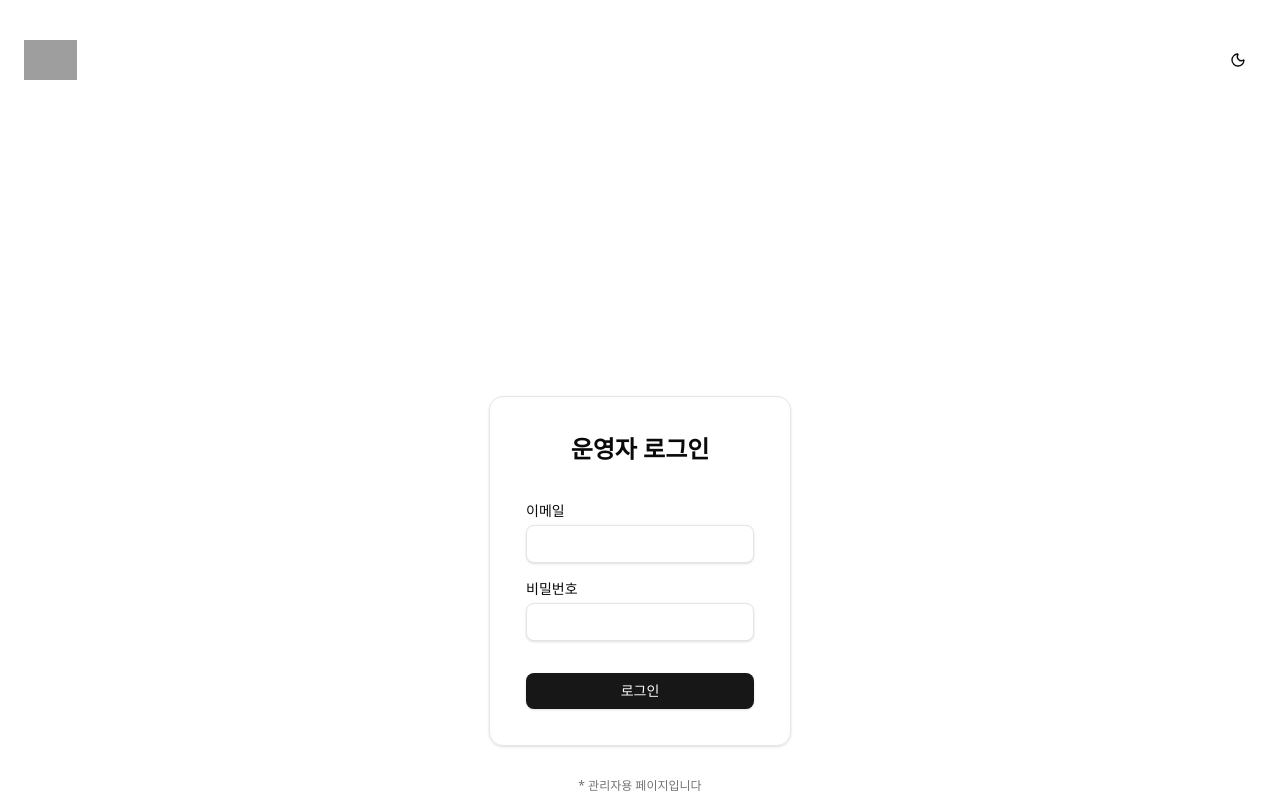
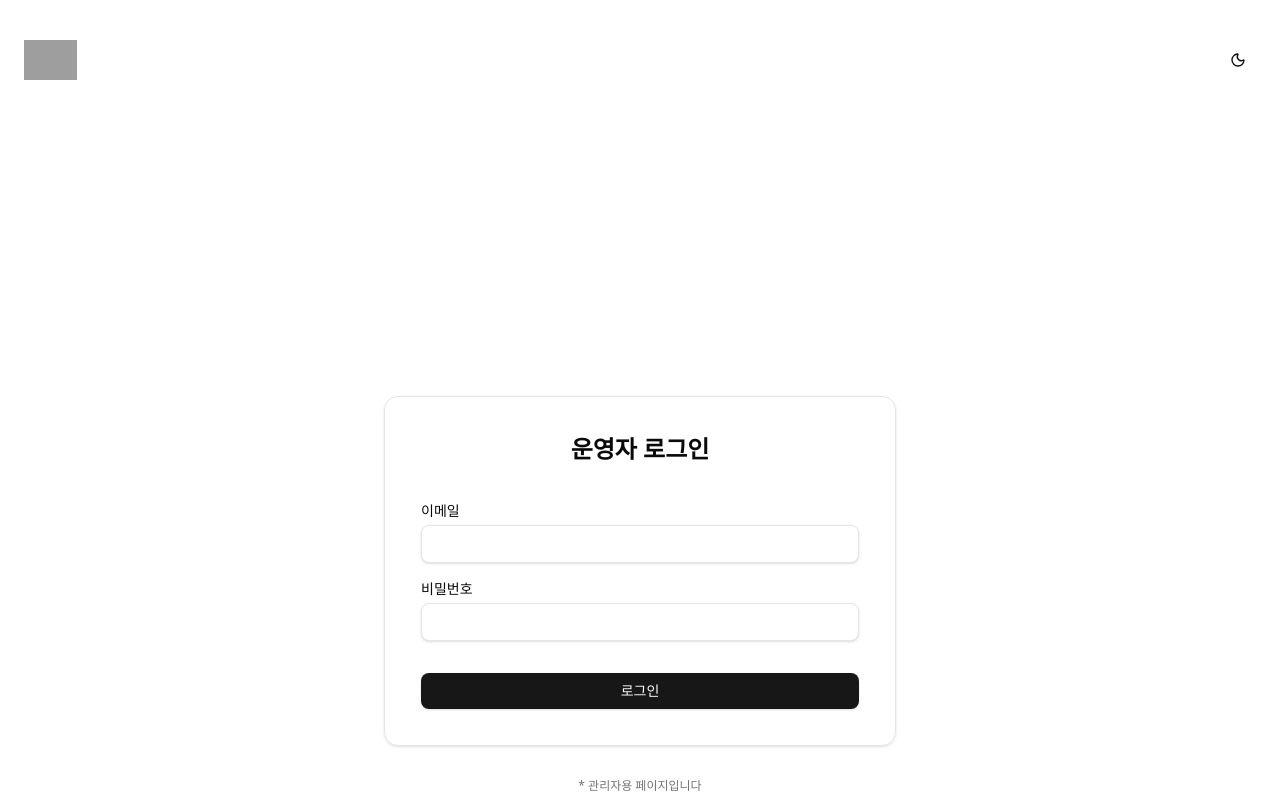
Before and after one commit to duswndiy/worldcup, a Next.js app in the folder frontend/: page /hidden-admin in a window 1280 px wide. Shown: the top 800 px of the page. Built offline with nearby package versions, Linux system fonts and the light colour scheme; no server answers; grey boxes are pictures that could not be loaded.

Commit message:
style: 레이아웃 및 로그인 페이지의 여백 및 정렬 개선

```diff
--- a/frontend/src/app/(admin)/hidden-admin/page.tsx
+++ b/frontend/src/app/(admin)/hidden-admin/page.tsx
@@ -38,19 +38,23 @@ function HiddenAdminPage() {
 
             // 3) 루트 페이지로 리다이렉트
             router.replace("/");
-        }   catch (err) {
+        } catch (err) {
             setError(err instanceof Error ? err.message : "오류가 발생했습니다.");
-        }   finally {
+        } finally {
             setPending(false);
         }
     };
 
     return (
-        <main className="flex flex-col min-h-screen items-center mt-70 bg-background text-foreground">
+        <main className="flex flex-col items-center mt-70 bg-background text-foreground">
 
             <form
                 onSubmit={handleSubmit}
-                className="w-full max-w-sm space-y-4 rounded-xl border border-border bg-card/80 p-9 shadow-sm"
+                className="
+                    w-full
+                    max-w-sm        /* 모바일 */
+                    md:max-w-lg
+                    space-y-4 rounded-xl border border-border bg-card/80 p-9 shadow-sm"
             >
                 <div className="text-2xl font-bold text-center mb-9">운영자 로그인</div>
 
@@ -83,7 +87,7 @@ function HiddenAdminPage() {
                     />
                 </div>
 
-                {error && ( <p className="text-center text-xs text-destructive">아이디 또는 비밀번호가 일치하지 않습니다.</p> )}
+                {error && (<p className="text-center text-xs text-destructive">아이디 또는 비밀번호가 일치하지 않습니다.</p>)}
 
                 <button
                     type="submit"
--- a/frontend/src/app/layout.tsx
+++ b/frontend/src/app/layout.tsx
@@ -56,7 +56,7 @@ export default function RootLayout({ children }: { children: React.ReactNode })
             <body className="min-h-screen flex flex-col bg-background text-foreground antialiased">
                 <ThemeProvider>
                     <Header />
-                    <main className="mx-auto max-w-[1500px] flex-1 p-3">{children}</main>
+                    <main className="w-full mx-auto max-w-[1500px] flex-1 p-3">{children}</main>
                     <Footer />
                 </ThemeProvider>
             </body>
```
